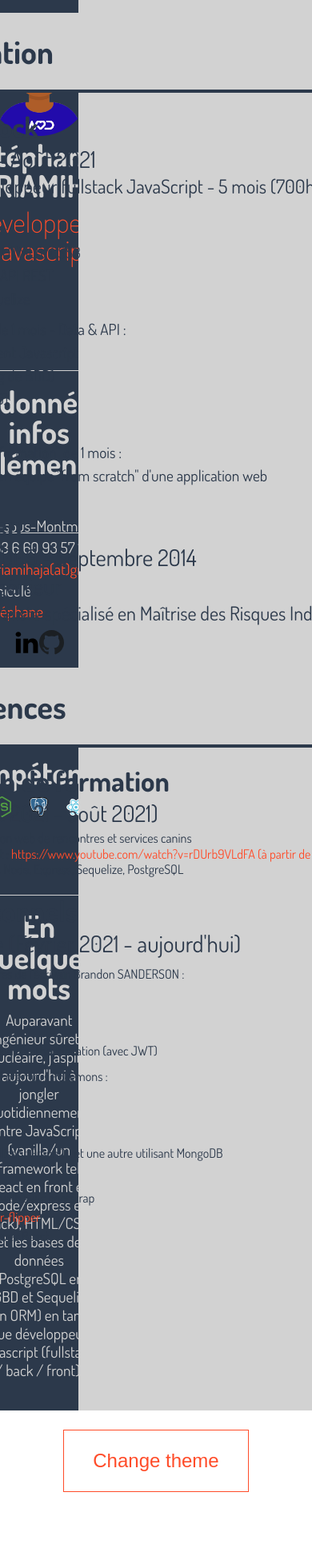
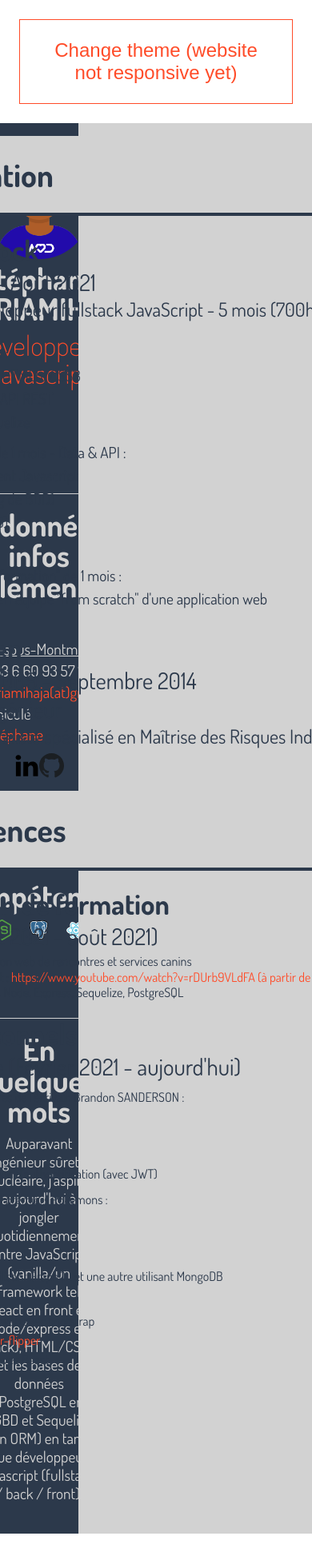
Before and after one commit to Dananando/cv_spinforeat, a React (Create React App) app: page / in a window 390 px wide. Shown: the top 1941 px of the page at 80% size. Before the commit the page ends 1890 px from the top, so only its background shows below. Built offline with nearby package versions, Linux system fonts and the light colour scheme.

Commit message:
Responsiveness to be added

```diff
--- a/src/components/App.js
+++ b/src/components/App.js
@@ -1,4 +1,5 @@
 // import logo from '../assets/logo.svg';
+// git push heroku dark-mode:main
 import { useState } from 'react';
 import '../css/App.css';
 import styled, { ThemeProvider } from 'styled-components';
@@ -21,12 +22,15 @@ function App() {
     <ThemeProvider theme={theme === 'light' ? lightTheme : darkTheme}>
       <GlobalStyles />
       <StyledApp>
+      <div className="buttonDiv">
+          <button className="btn btn1" onClick={() => themeToggler()}>Change theme (website not responsive yet)</button>
+        </div>
         <div className="App">
           <Aside />
           <Main />
         </div>
         <div className="buttonDiv">
-          <button className="btn btn1" onClick={() => themeToggler()}>Change theme</button>
+          <button className="btn btn1" onClick={() => themeToggler()}>Change theme (website not responsive yet)</button>
         </div>
       </StyledApp>
     </ThemeProvider>
```
Also changed, not shown: src/components/AsideDivOne.js (line endings or trailing spaces).
